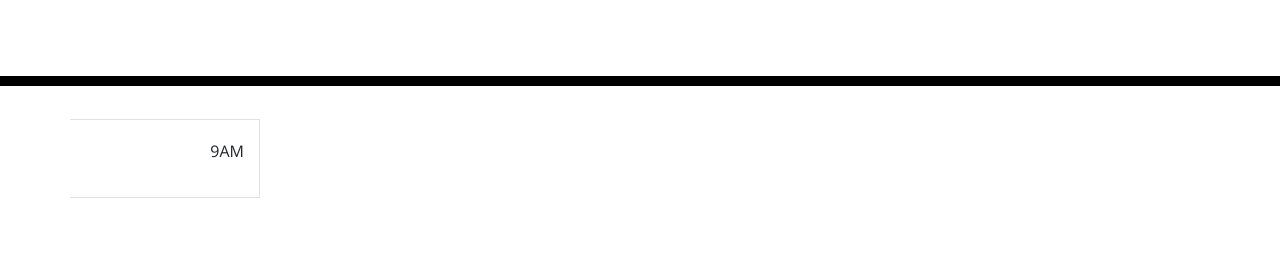
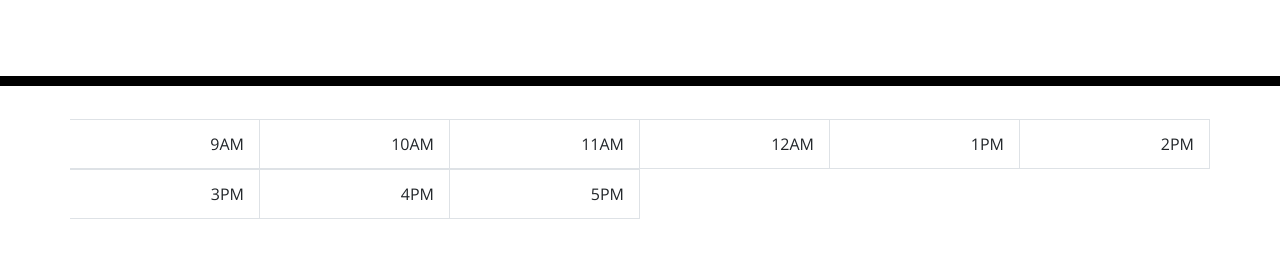
Before and after one commit to GLXEnigma/third-party-apis, a plain HTML site: page Develop/index.html in a window 1280 px wide. Shown: the part 182-440 px from the top of the page. Drawn offline with nearby package versions, Linux system fonts and the light colour scheme.

Commit message:
added other times

```diff
--- a/Develop/index.html
+++ b/Develop/index.html
@@ -32,8 +32,42 @@
       <!-- Timeblocks go here -->
       <div class="row">
         <!-- bootstrap, added border, text floated to right with reverse flex, removed left border to match assignment-->
-        <div class="col-2 border border-left-0 d-flex align-items-center flex-row-reverse">9AM
+        <div class="col-2 border border-left-0 d-flex align-items-center flex-row-reverse">
+            9AM
         </div>
+
+        <div class="col-2 border border-left-0 d-flex align-items-center flex-row-reverse">
+          10AM
+        </div>
+
+        <div class="col-2 border border-left-0 d-flex align-items-center flex-row-reverse">
+          11AM
+        </div>
+
+        <div class="col-2 border border-left-0 d-flex align-items-center flex-row-reverse">
+          12AM
+        </div>
+
+        <div class="col-2 border border-left-0 d-flex align-items-center flex-row-reverse">
+          1PM
+        </div>
+
+        <div class="col-2 border border-left-0 d-flex align-items-center flex-row-reverse">
+          2PM
+        </div>
+
+        <div class="col-2 border border-left-0 d-flex align-items-center flex-row-reverse">
+          3PM
+        </div>
+
+        <div class="col-2 border border-left-0 d-flex align-items-center flex-row-reverse">
+          4PM
+        </div>
+
+        <div class="col-2 border border-left-0 d-flex align-items-center flex-row-reverse">
+          5PM
+        </div>
+
     </div>
 
     <script src="https://code.jquery.com/jquery-3.4.1.min.js"></script>
```
